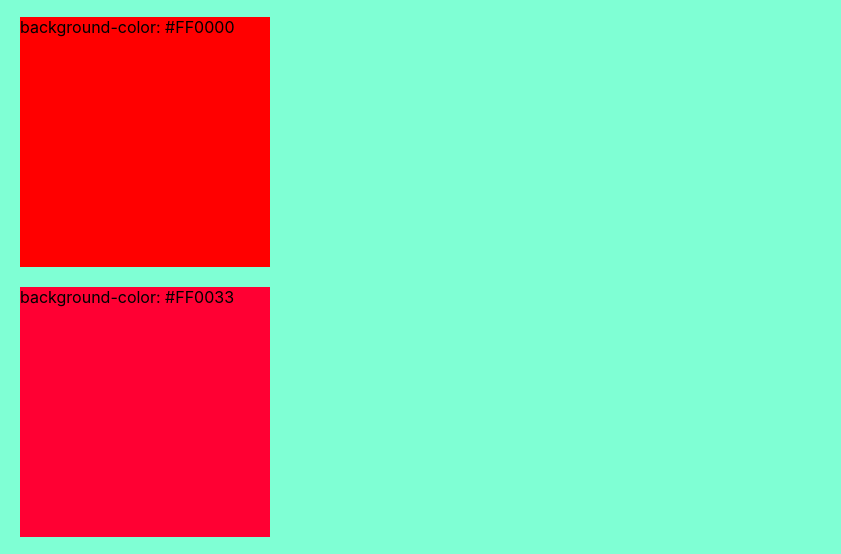
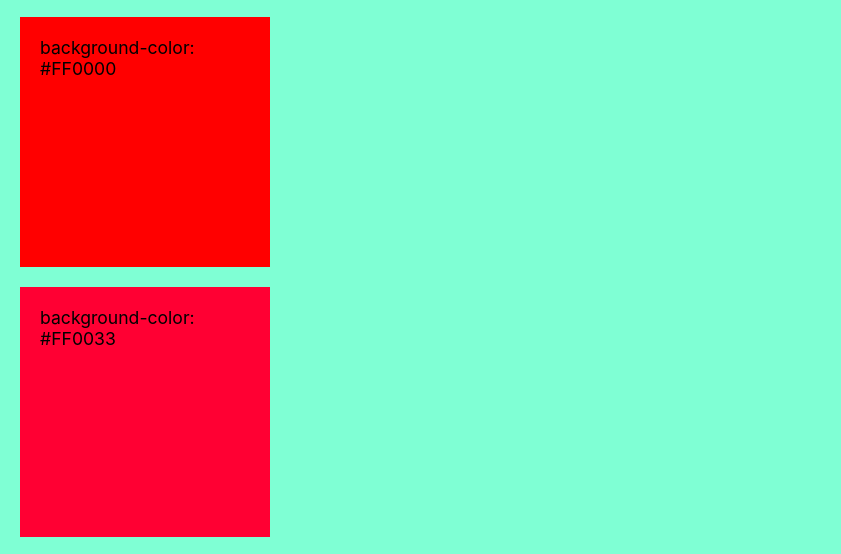
Before and after one commit to juanpabloch/Curso-React, a plain HTML site: page TP-1/index.html in a window 1280 px wide. Shown: the part 178-732 px from the top of the page, without its empty margins (0-841 px from the left). Drawn offline with Linux system fonts and the light colour scheme.

Commit message:
box font-size

```diff
--- a/TP-1/style.css
+++ b/TP-1/style.css
@@ -26,6 +26,8 @@ h2{
     width: 250px;
     height: 250px;
     margin-bottom: 20px;
+    font-size: 1.1rem;
+    padding: 20px;
 }
     .box1{
         background-color: #ff0000;
```
